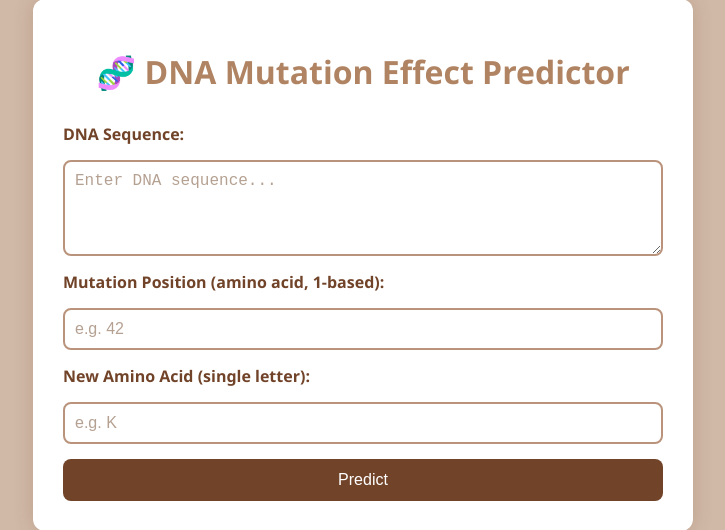
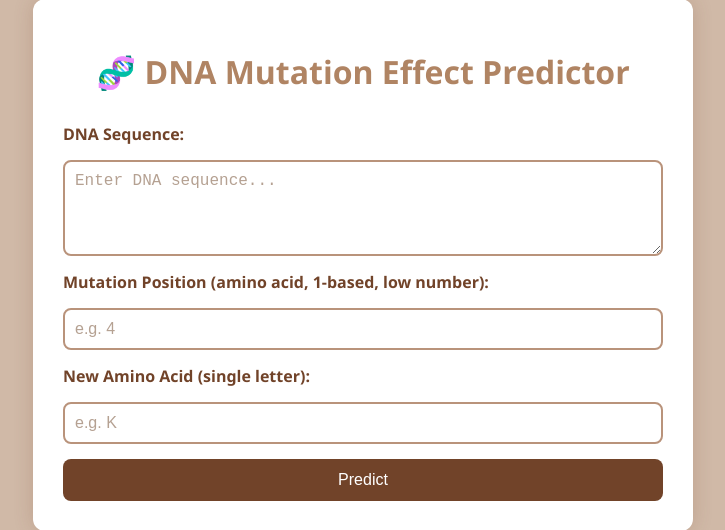
Before and after one commit to deionchaudhary1/DNAFitness, a Flask app: page / in a window 1280 px wide. Shown: the part 61-591 px from the top of the page, without its empty margins (277-1002 px from the left). Run offline with Flask 3, Linux system fonts and the light colour scheme.

Commit message:
number add

```diff
--- a/templates/index.html
+++ b/templates/index.html
@@ -12,8 +12,8 @@
             <label for="dna">DNA Sequence:</label>
             <textarea name="dna" id="dna" rows="4" placeholder="Enter DNA sequence..."></textarea>
 
-            <label for="position">Mutation Position (amino acid, 1-based):</label>
-            <input type="number" name="position" id="position" placeholder="e.g. 42">
+            <label for="position">Mutation Position (amino acid, 1-based, low number):</label>
+            <input type="number" name="position" id="position" placeholder="e.g. 4">
 
             <label for="new_aa">New Amino Acid (single letter):</label>
             <input type="text" name="new_aa" id="new_aa" maxlength="1" placeholder="e.g. K">
```
